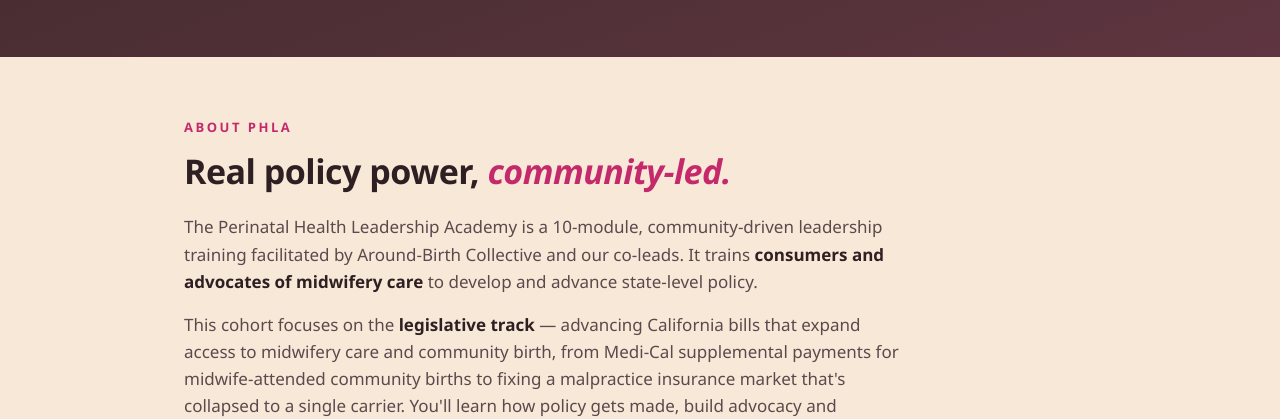
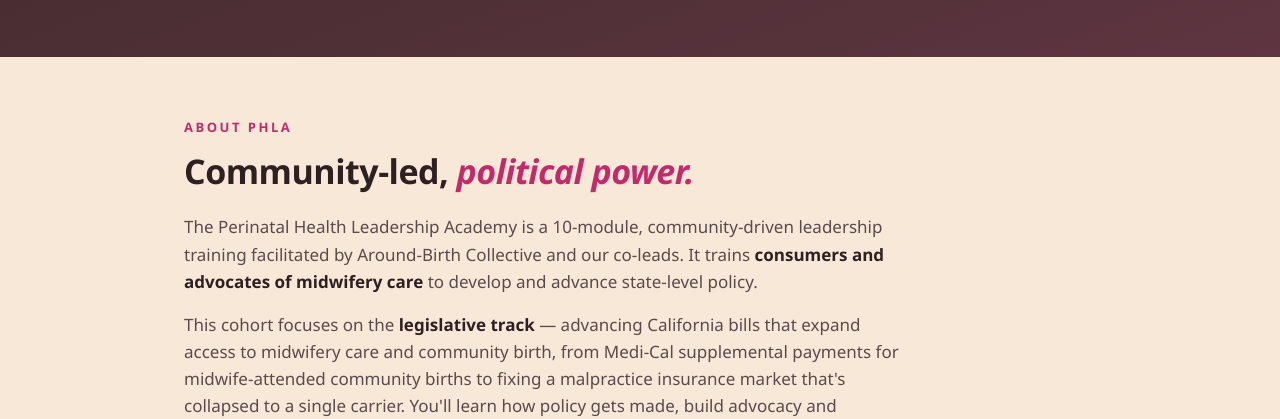
Before and after one commit to yulirsmith-cryptic/abc12, a plain HTML site: page phla-apply/index.html in a window 1280 px wide. Shown: the part 630-1049 px from the top of the page. Drawn offline with Linux system fonts and the light colour scheme.

Commit message:
Update description and heading in index.html

```diff
--- a/phla-apply/index.html
+++ b/phla-apply/index.html
@@ -4,7 +4,7 @@
 <meta charset="UTF-8">
 <meta name="viewport" content="width=device-width, initial-scale=1.0">
 <title>Apply &mdash; Perinatal Health Leadership Academy | Around-Birth Collective</title>
-<meta name="description" content="Apply to join the Perinatal Health Leadership Academy (PHLA) &mdash; a community-driven leadership cohort turning lived experience into California birth policy.">
+<meta name="description" content="Apply to join the Perinatal Health Leadership Academy (PHLA) &mdash; a community-driven leadership cohort turning lived experience into California, community-birth policy.">
 <style>
   :root{
     --plum:#2E1F22; --plum-mid:#4A2E33; --berry:#C42A6B; --berry-deep:#A81F58;
@@ -134,7 +134,7 @@
 <section class="about" id="about">
   <div class="wrap">
     <div class="tag">About PHLA</div>
-    <h2>Real policy power, <em>community-led.</em></h2>
+    <h2>Community-led, <em>political power.</em></h2>
     <p class="lead">The Perinatal Health Leadership Academy is a 10-module, community-driven leadership training facilitated by Around-Birth Collective and our co-leads. It trains <strong>consumers and advocates of midwifery care</strong> to develop and advance state-level policy.</p>
     <p class="lead">This cohort focuses on the <strong>legislative track</strong> &mdash; advancing California bills that expand access to midwifery care and community birth, from Medi-Cal supplemental payments for midwife-attended community births to fixing a malpractice insurance market that's collapsed to a single carrier. You'll learn how policy gets made, build advocacy and storytelling skills, and help move real legislation forward. <strong>No prior policy or advocacy experience required.</strong> We'll teach you everything.</p>
     <p class="lead">The program runs <strong>August 2026 through August 2027</strong>. Most of our work happens virtually, with <strong>two in-person convenings</strong> during the year.</p>
```
